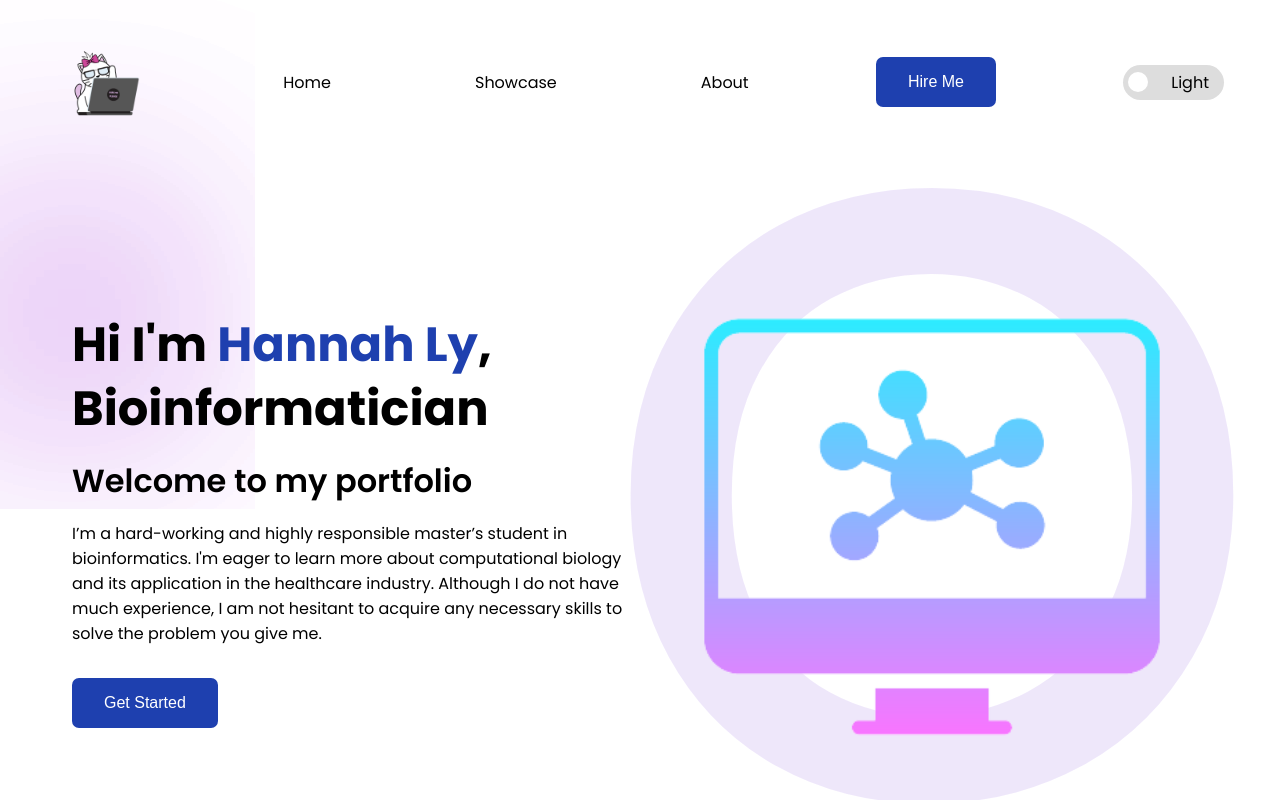
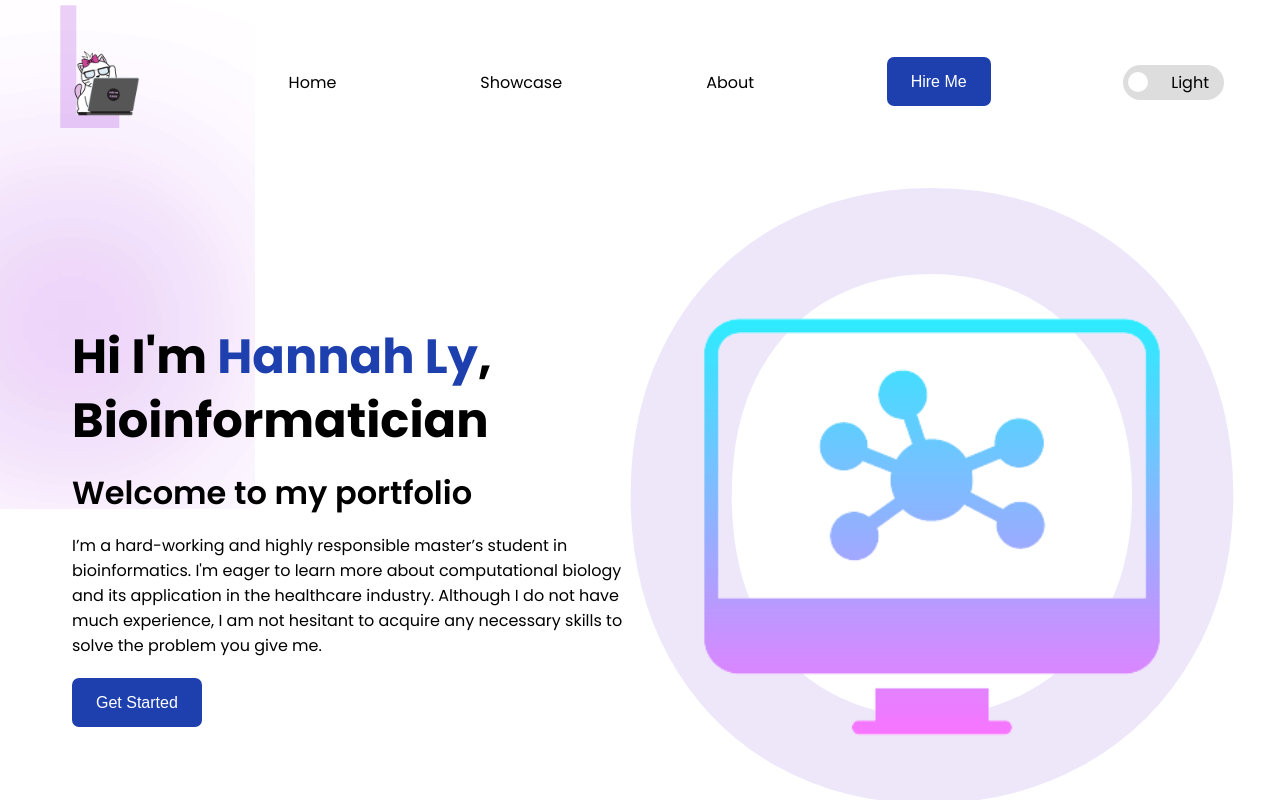
Before and after one commit to HannahLy1204/hannahly1204.github.io, a plain HTML site: page index.html in a window 1280 px wide. Shown: the top 800 px of the page. Drawn offline with nearby package versions, Linux system fonts and the light colour scheme.

Commit message:
Portfolio v1 updated

```diff
--- a/index.html
+++ b/index.html
@@ -14,9 +14,7 @@
 
     <nav>
         <div class="nav-logo">
-            <a href="#">
-                <img src="images/LOGO_please hire me.png" alt="LOGO_HireMe">
-            </a>
+            <img src="images/LOGO_please hire me.png" alt="LOGO_HireMe">
         </div>
 
         <ul class="nav-links">
@@ -25,7 +23,7 @@
             <li id="link3" class="link"><a href="#">About</a></li>
         </ul>
 
-        <button class="btn">Hire Me</button>
+        <button class="btn"><a href="mailto:thihanhnguyen.ly99@gmail.com">Hire Me</a></button>
 
         <div class="theme-switch">
             <input type="checkbox" id="darkModeToggle" class="theme-switch-input">
@@ -47,7 +45,7 @@
                 about computational biology and its application in the healthcare industry. Although I do not have much
                 experience, I am not hesitant to acquire any necessary skills to solve the problem you give me.
             </p>
-            <button class="btn">Get Started</button>
+            <button class="btn"><a href="https://github.com/HannahLy1204">Get Started</a></button>
         </div>
 
         <div class="image">
--- a/style.css
+++ b/style.css
@@ -33,9 +33,22 @@ nav{
     gap: 5rem;
 }
 
-.nav-logo{
+nav .nav-logo{
     max-width: 100px;
+    position:relative;
 }
+
+nav .nav-logo::before{
+    content: "L";
+    position: absolute;
+    transform: translateX(-12%) translateY(-37%);
+    font-size: 11rem;
+    font-weight: 400;
+    color: #9d1dd8;
+    opacity: 0.2;
+    z-index: -100;
+}
+
 
 .nav-links{
     list-style: none;
@@ -65,8 +78,8 @@ nav{
     width:70%;
 }
 
-.btn {
-    padding: 1rem 2rem;
+.btn a{
+    padding: 1rem 1.5rem;
     font-size: 1rem;
     color: #fff;
     background-color:  #1e40af;
@@ -75,7 +88,7 @@ nav{
     transition: all 0.3s ease;
 }
 
-.btn:hover{
+.btn a:hover{
     background-color: #9e72ea;
     color: #000;
     font-weight:600;
@@ -298,6 +311,9 @@ footer .blur{
 
 /* Responsive code */
 @media (width < 1200px){
+    .nav-links{
+        gap: 6.5rem;
+    }
     header{
         grid-template-columns: repeat(2, 1fr);
     }
@@ -313,12 +329,15 @@ footer .blur{
 
 }
 
-
-
 @media (width < 1000px){
     .nav-links{
-        display: none;
+        gap: 3.5rem;
     }
+
+    .btn a{
+        padding: 1rem 0.58rem;
+    }
+
     header{
         grid-template-columns: repeat(2, 1fr);
     }
@@ -338,7 +357,11 @@ footer .blur{
     }
 }
 
-@media (width < 700px) {
+
+@media (width < 855px) {
+    .nav-links{
+        display: none;
+    }
     header{
         grid-template-columns: repeat(1, 1fr);
     }
```
